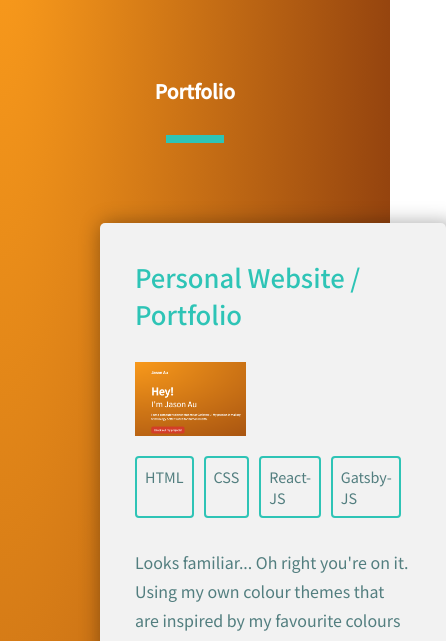
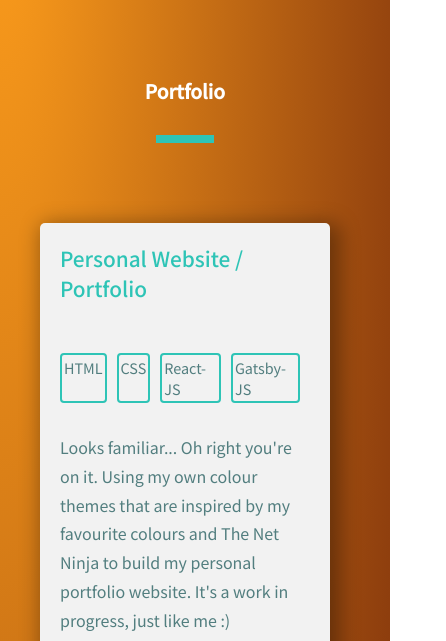
Before and after one commit to Cesus/gatsby-portfolio, a Gatsby site: page /projects in a window 390 px wide. Shown: the part 177-818 px from the top of the page, 446 px wide, since content can reach past the window. Built offline with nearby package versions, Linux system fonts and the light colour scheme; Gatsby itself is replaced by a stand-in of ours.

Commit message:
fixed the css for tablet and mobile

```diff
--- a/src/styles/global.css
+++ b/src/styles/global.css
@@ -113,8 +113,8 @@ footer p {
   color: #cbf3f0;
 }
 
-/* @media only screen and (max-width: 767px) {
-  .layout {
-    padding: 5px;
+@media only screen and (max-width: 767px) {
+  body {
+    padding-right: 20px;
   }
-} */
+}
--- a/src/styles/projects.module.css
+++ b/src/styles/projects.module.css
@@ -2,12 +2,12 @@
   text-align: center;
 }
 
-.portfolio > h5 {
+.portfolio h5 {
   font-size: 1.2em;
   margin-top: 80px;
 }
 
-.portfolio > h5::after {
+.portfolio h5::after {
   content: " ";
   border: 4px solid rgb(46, 196, 182);
   display: block;
@@ -95,24 +95,30 @@
   display: flex;
 }
 
-@media only screen and (max-width: 461px) {
-  .project {
-    margin-left: -60px;
+@media only screen and (max-width: 660px) {
+  .projects {
+    margin: 80px auto;
   }
 }
 
-@media only screen and (max-width: 376px) {
-  .project {
-    padding: 10px;
-    margin-left: -100px;
-  }
-
-  .stack_wrapper,
-  .code_links {
-    white-space: nowrap;
-  }
-
+@media only screen and (max-width: 426px) {
   .projectBanner {
     display: none;
   }
+
+  .projects {
+    margin: 80px 0px;
+  }
+
+  .project {
+    padding: 20px;
+  }
+
+  .projects h3 {
+    font-size: 1.3em;
+  }
+
+  .projects span {
+    padding: 2px;
+  }
 }
```
